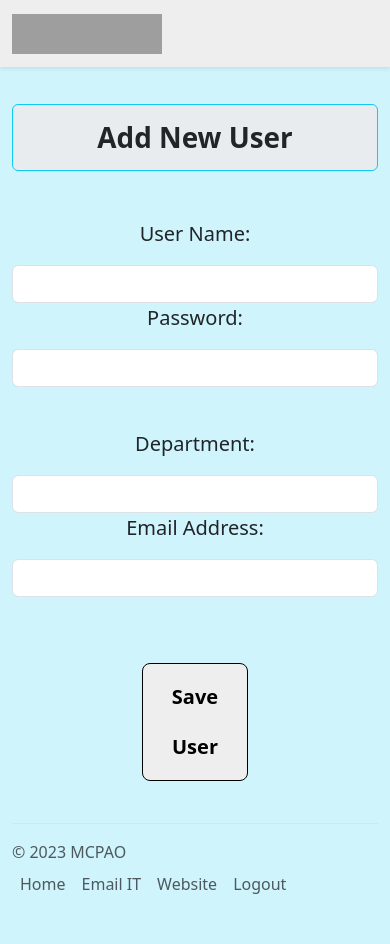
After one commit to Deltron2020/CustomerTrackingWebApp, a Flask app: page /adduser in a window 390 px wide. The commit adds this page. Run offline with Flask 3, Linux system fonts and the light colour scheme; the visitor is signed in with stand-in values (Sample User, id 1); some libraries are stand-ins or nearby versions; grey boxes are pictures that could not be loaded.

Commit message:
Added "Add User" functionality for admin users to the application

```diff
--- a/app/__init__.py
+++ b/app/__init__.py
@@ -10,3 +10,4 @@ from app.ct_create_ticket import routes
 from app.ct_update_ticket import routes
 from app.ct_home import routes
 from app.ct_login import routes
+from app.ct_add_user import routes
--- /dev/null
+++ b/app/ct_add_user/routes.py
@@ -0,0 +1,24 @@
+from flask import render_template, request, session, redirect, url_for
+from app.ct_add_user.sql import (add_newuser_to_db)
+from app import app
+
+### add a new user ###
+@app.route("/adduser")
+def add_new_user():
+    if 'username' in session and session['admin'] == 1:
+        return render_template('CT_AddUser.html')
+    else:
+        return redirect(url_for('customer_tracking_login'))
+
+
+### submit new user to database ###
+@app.route("/adduser/submitted", methods=['POST'])
+def submit_new_user():
+    if 'username' in session and session['admin'] == 1:
+        data = request.form
+        add_newuser_to_db(data, session['username'])
+
+        return render_template('CT_Submitted.html',
+                               newUser=data['UserName'])
+    else:
+        return redirect(url_for('customer_tracking_login'))
--- a/app/ct_home/routes.py
+++ b/app/ct_home/routes.py
@@ -7,6 +7,6 @@ from app import app
 def customer_tracking():
     #print(session['username'])
     if 'username' in session:
-        return render_template('CT_Home.html')
+        return render_template('CT_Home.html',isAdmin=session['admin'])
     else:
         return redirect(url_for('customer_tracking_login'))
--- a/app/ct_login/routes.py
+++ b/app/ct_login/routes.py
@@ -1,5 +1,5 @@
 from flask import render_template, request, session, redirect, url_for
-from app.ct_login.sql import (user_login_search)
+from app.ct_login.sql import (user_login_search, user_dept_check)
 from app import app
 
 
@@ -14,6 +14,7 @@ def customer_tracking_login():
 
         if userExists == 1:
             session['username'] = username
+            session['admin'] = user_dept_check(username,'IT')
             return redirect('/')
         else:
             return render_template('CT_Login.html',
--- /dev/null
+++ b/app/templates/CT_AddUser.html
@@ -0,0 +1,82 @@
+<!DOCTYPE html>
+<html>
+  <head>
+
+    <title> Add User </title>
+    {% include 'bootstrap.html' %}
+
+  </head>
+  <body class = "bg-info-subtle" onunload="clearForms()">
+    {% include 'nav.html' %}
+
+    <div class = "container">
+
+      <h1 class = "p-3 bg-body-secondary border border-info border-start-10 rounded-start rounded-end text-center mt-5 fw-bold mx-auto"> Add New User </h1>
+
+     <form action="/adduser/submitted" method="post" autocomplete="off">
+
+       <div class="row text-center mt-5" style="margin-top:0px; margin-bottom:42px;">
+
+           <div class="col-md-2"></div>
+
+           <div class="col-md-4">
+               <label for="Username" class="form-label mb-3" style="font-size:20px; font-weight:500;">User Name:</label>
+               <input type="text" class="form-control text-center" id="Username" name="UserName" aria-label="Username" aria-describedby="basic-addon1" required>
+            </div>
+
+           <div class="col-md-4">
+               <label for="Password" class="form-label mb-3" style="font-size:20px; font-weight:500;">Password:</label>
+               <input type="text" class="form-control text-center" id="Password" name="Password" aria-label="Password" aria-describedby="basic-addon1" required>
+            </div>
+
+           <div class="col-md-2"></div>
+
+       </div>
+
+
+         <div class="row text-center" style="margin-top:0px; margin-bottom:42px;">
+
+             <div class="col-md-2"></div>
+
+             <div class="col-md-4">
+                 <label for="Department" class="form-label mb-3" style="font-size:20px; font-weight:500;">Department:</label>
+                 <input type="text" class="form-control text-center" id="Department" name="Department" aria-label="Department" aria-describedby="basic-addon1" required>
+             </div>
+
+             <div class="col-md-4">
+                 <label for="EmailAddress" class="form-label mb-3" style="font-size:20px; font-weight:500;">Email Address:</label>
+                 <input type="email" class="form-control text-center" id="EmailAddress" name="Email" aria-label="Email" aria-describedby="basic-addon1">
+             </div>
+
+             <div class="col-md-2"></div>
+       </div>
+
+
+         <div class="row text-center" style="margin-top:42px; margin-bottom:42px;">
+
+             <div class="d-grid gap-5 col-4 mx-auto mt-4">
+                    <button class="btn btn-primary btn-lg fw-bold" type="submit" style="--bs-btn-bg: #eee; --bs-btn-color: #000; --bs-btn-border-color: #000; --bs-btn-hover-color: #000; --bs-btn-hover-bg: #7BCCEE; --bs-btn-line-height: 50px;">
+                    Save User</button>
+             </div>
+         </div>
+
+
+     </form>
+
+    </div>
+
+    {% include 'footer.html' %}
+
+    <script>
+        /* https://stackoverflow.com/questions/36113900/how-to-clear-form-data-after-submit-but-after-data-passed */
+        function clearForms()
+        {
+          var i;
+          for (i = 0; (i < document.forms.length); i++) {
+            document.forms[i].reset();
+          }
+        }
+    </script>
+
+  </body>
+</html>
--- a/app/templates/CT_Home.html
+++ b/app/templates/CT_Home.html
@@ -32,6 +32,11 @@
               <a href="mailto:PA_IT@pa.martin.fl.us?subject=Customer Tracking App Support" class="btn btn-primary btn-lg fw-bold" type="button" style="--bs-btn-bg: #eee; --bs-btn-color: #000; --bs-btn-border-color: #000; --bs-btn-hover-color: #000; --bs-btn-hover-bg: #7BCCEE; --bs-btn-line-height: 50px;">
                 Email IT</a>
 
+              {% if isAdmin == 1 %}
+              <a class="btn btn-primary btn-lg fw-bold" href="/adduser" type="button" style="--bs-btn-bg: #eee; --bs-btn-color: #000; --bs-btn-border-color: #000; --bs-btn-hover-color: #000; --bs-btn-hover-bg: #7BCCEE; --bs-btn-line-height: 50px;">
+                Add User</a>
+              {% endif %}
+
             </div>
 
 
```
Also changed, not shown: app/ct_add_user/sql.py (added, +11 -0 lines), app/ct_login/sql.py (+12 -0 lines), app/templates/CT_Submitted.html (+6 -5 lines).
